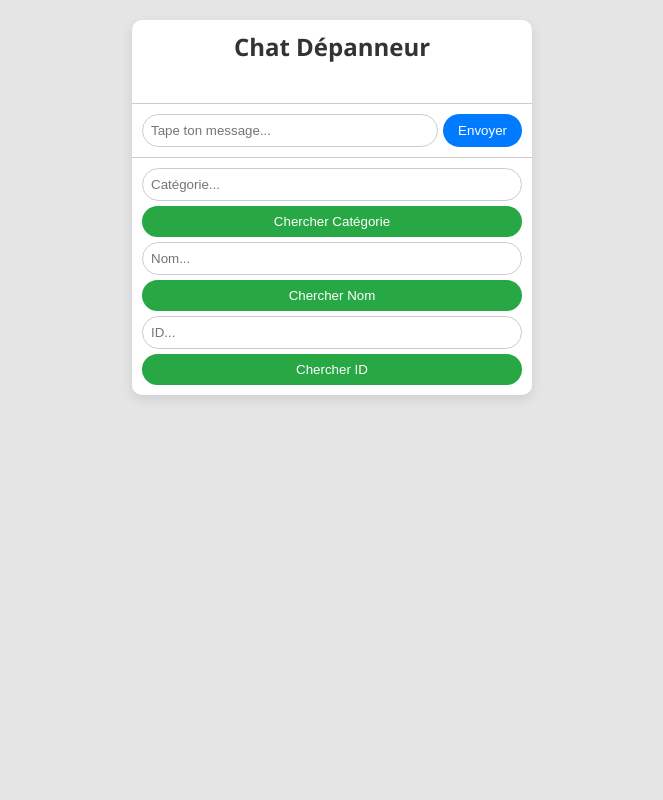
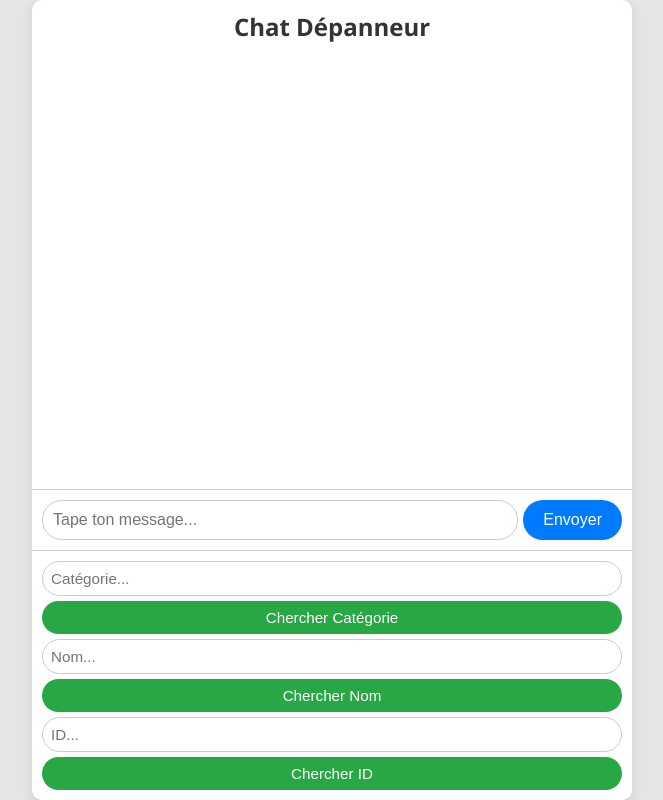
Before and after one commit to toflasq/depanneur-api, a Flask app: page /chatpage in a window 1280 px wide. Shown: the whole page, without its empty margins (308-971 px from the left). Run offline with Flask 3, Linux system fonts and the light colour scheme.

Commit message:
Add files via upload

```diff
--- a/templates/chat.html
+++ b/templates/chat.html
@@ -3,30 +3,27 @@
 <head>
     <title>Chat Dépanneur</title>
     <style>
-        body {
+        html, body {
+            height: 100%;
+            margin: 0;
             font-family: 'Segoe UI', Tahoma, sans-serif;
             background: #e5e5e5;
-            margin: 0;
-            padding: 0;
-            display: flex;
-            justify-content: center;
-            align-items: flex-start;
-            height: 100vh;
         }
         .chat-container {
-            width: 400px;
+            display: flex;
+            flex-direction: column;
+            height: 100%;
+            width: 100%;
+            max-width: 600px;
+            margin: 0 auto;
             background: #fff;
             border-radius: 10px;
             box-shadow: 0 4px 12px rgba(0,0,0,0.1);
-            display: flex;
-            flex-direction: column;
-            margin-top: 20px;
         }
         #chatbox {
             flex: 1;
             padding: 15px;
             overflow-y: auto;
-            border-bottom: 1px solid #ccc;
             display: flex;
             flex-direction: column;
             gap: 10px;
@@ -36,6 +33,12 @@
             border-radius: 20px;
             max-width: 75%;
             word-wrap: break-word;
+            opacity: 0;
+            transform: translateY(10px);
+            animation: fadeIn 0.3s forwards;
+        }
+        @keyframes fadeIn {
+            to { opacity: 1; transform: translateY(0); }
         }
         .user {
             align-self: flex-end;
@@ -51,20 +54,24 @@
             display: flex;
             padding: 10px;
             gap: 5px;
+            border-top: 1px solid #ccc;
         }
-        .input-area input[type="text"], .input-area input[type="number"] {
+        .input-area input, .input-area input[type="number"] {
             flex: 1;
-            padding: 8px;
+            padding: 10px;
             border-radius: 20px;
             border: 1px solid #ccc;
+            outline: none;
+            font-size: 1em;
         }
         .input-area button {
-            padding: 8px 15px;
+            padding: 10px 20px;
             border: none;
             border-radius: 20px;
             background: #007bff;
             color: #fff;
             cursor: pointer;
+            font-size: 1em;
         }
         .search-area {
             display: flex;
@@ -73,16 +80,20 @@
             gap: 5px;
             border-top: 1px solid #ccc;
         }
-        .search-area input, .search-area button {
+        .search-area input {
+            padding: 8px;
             border-radius: 20px;
-            padding: 8px;
             border: 1px solid #ccc;
+            font-size: 0.95em;
         }
         .search-area button {
+            padding: 8px;
+            border-radius: 20px;
             background: #28a745;
             color: #fff;
             border: none;
             cursor: pointer;
+            font-size: 0.95em;
         }
         h1 {
             text-align: center;
@@ -118,16 +129,20 @@
         const apiUrl = "https://depanneur-api.onrender.com";
 
         async function sendMessage() {
-            let msg = document.getElementById('message').value;
+            let msgInput = document.getElementById('message');
+            let msg = msgInput.value.trim();
             if(msg === '') return;
 
             appendBubble(msg, 'user');
-            document.getElementById('message').value = '';
+            msgInput.value = '';
 
-            let response = await fetch(`${apiUrl}/chat?message=${encodeURIComponent(msg)}`);
-            let data = await response.json();
-
-            appendBubble(data.reply, 'bot');
+            try {
+                let response = await fetch(`${apiUrl}/chat?message=${encodeURIComponent(msg)}`);
+                let data = await response.json();
+                appendBubble(data.reply, 'bot');
+            } catch(e) {
+                appendBubble("Erreur serveur.", 'bot');
+            }
         }
 
         function appendBubble(text, type) {
@@ -140,7 +155,7 @@
         }
 
         async function searchCategorie() {
-            let value = document.getElementById('categorie').value;
+            let value = document.getElementById('categorie').value.trim();
             if (!value) return;
             let res = await fetch(`${apiUrl}/items/search?categorie=${encodeURIComponent(value)}`);
             let data = await res.json();
@@ -148,7 +163,7 @@
         }
 
         async function searchNom() {
-            let value = document.getElementById('nom').value;
+            let value = document.getElementById('nom').value.trim();
             if (!value) return;
             let res = await fetch(`${apiUrl}/items/name?nom=${encodeURIComponent(value)}`);
             let data = await res.json();
@@ -156,12 +171,19 @@
         }
 
         async function searchId() {
-            let value = document.getElementById('id').value;
+            let value = document.getElementById('id').value.trim();
             if (!value) return;
             let res = await fetch(`${apiUrl}/items/id?id=${encodeURIComponent(value)}`);
             let data = await res.json();
             appendBubble("Résultats ID : " + JSON.stringify(data), 'bot');
         }
+
+        // Envoi message en appuyant sur Entrée
+        document.getElementById('message').addEventListener('keypress', function(e) {
+            if(e.key === 'Enter') {
+                sendMessage();
+            }
+        });
     </script>
 </body>
 </html>
```
